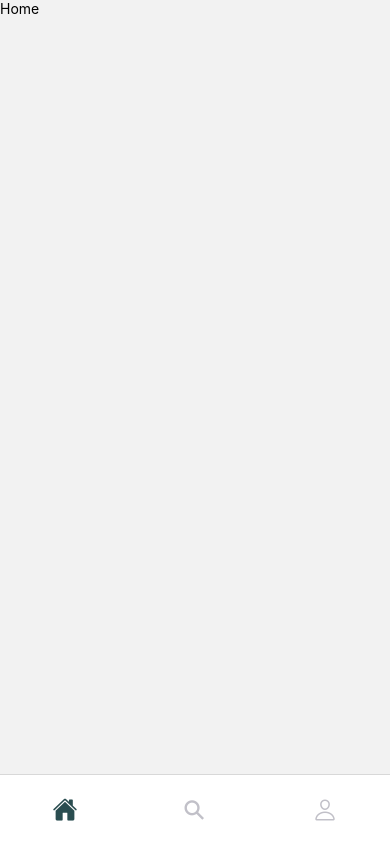
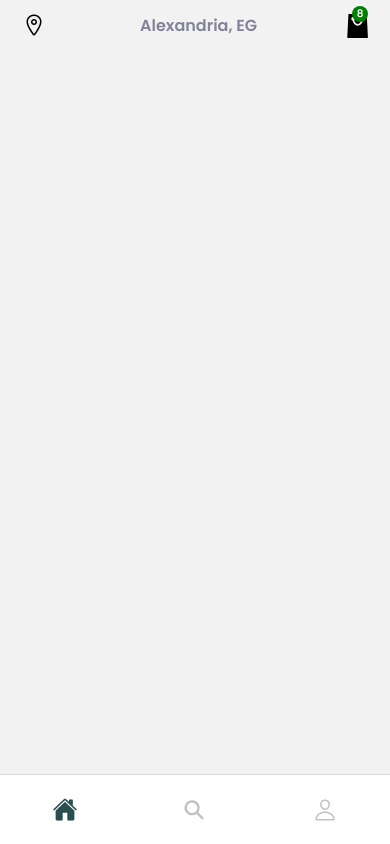
Before and after one commit to AhmedEhab88/furniture-app, a React Native app: screen /Home in a window 390 px wide. Built offline with nearby package versions, Linux system fonts and the light colour scheme.

Commit message:
Worked on Home screen and refactored stylesheet code.

```diff
--- a/App.js
+++ b/App.js
@@ -1,6 +1,5 @@
 import { NavigationContainer } from '@react-navigation/native';
 import { createNativeStackNavigator } from '@react-navigation/native-stack';
-import { StyleSheet } from 'react-native';
 import { useFonts } from 'expo-font';
 import * as SplashScreen from 'expo-splash-screen';
 import { useCallback } from 'react';
@@ -46,16 +45,3 @@
         </NavigationContainer>
     );
 }
-
-const styles = StyleSheet.create({
-    container: {
-        flex: 1,
-        backgroundColor: '#fff',
-        alignItems: 'center',
-        justifyContent: 'center',
-    },
-    textStyle: {
-        fontFamily: 'medium',
-        fontSize: 20,
-    },
-});
--- a/screens/Home.jsx
+++ b/screens/Home.jsx
@@ -1,13 +1,27 @@
-import { StyleSheet, Text, View } from 'react-native';
+import { TouchableOpacity, Text, View } from 'react-native';
 import React from 'react';
 import { SafeAreaView } from 'react-native-safe-area-context';
+import { Ionicons, Fontisto } from '@expo/vector-icons';
+import styles from './home.style';
 
 export default function Home() {
     return (
         <SafeAreaView>
-            <Text>Home</Text>
+            <View style={styles.appBarWrapper}>
+                <View style={styles.appBar}>
+                    <Ionicons name="location-outline" size={24} />
+                    <Text style={styles.location}> Alexandria, EG</Text>
+
+                    <View style={{ alignItems: 'flex-end' }}>
+                        <View style={styles.cartCount}>
+                            <Text style={styles.cartNumber}>8</Text>
+                        </View>
+                        <TouchableOpacity>
+                            <Fontisto name="shopping-bag" size={24} />
+                        </TouchableOpacity>
+                    </View>
+                </View>
+            </View>
         </SafeAreaView>
     );
 }
-
-const styles = StyleSheet.create({});
--- /dev/null
+++ b/screens/home.style.js
@@ -0,0 +1,42 @@
+import { StyleSheet } from 'react-native';
+import { COLORS, SIZES } from '../constants/index';
+
+const styles = StyleSheet.create({
+    textStyle: {
+        fontFamily: 'bold',
+        fontSize: 40,
+    },
+    appBarWrapper: {
+        marginHorizontal: 22,
+        marginTop: SIZES.small,
+    },
+    appBar: {
+        flexDirection: 'row',
+        justifyContent: 'space-between',
+        alignItems: 'center',
+    },
+    location: {
+        fontFamily: 'semibold',
+        fontSize: SIZES.medium,
+        color: COLORS.gray,
+    },
+    cartCount: {
+        position: 'absolute',
+        bottom: 16,
+        width: 16,
+        height: 16,
+        borderRadius: 8,
+        alignItems: 'center',
+        backgroundColor: 'green',
+        justifyContent: 'center',
+        zIndex: 999,
+    },
+    cartNumber: {
+        fontFamily: 'regular',
+        fontWeight: '600',
+        fontSize: 10,
+        color: COLORS.lightWhite,
+    },
+});
+
+export default styles;
```
